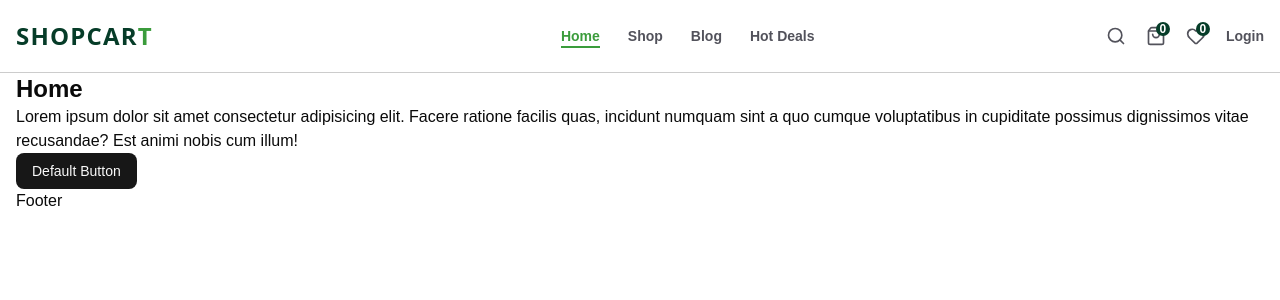
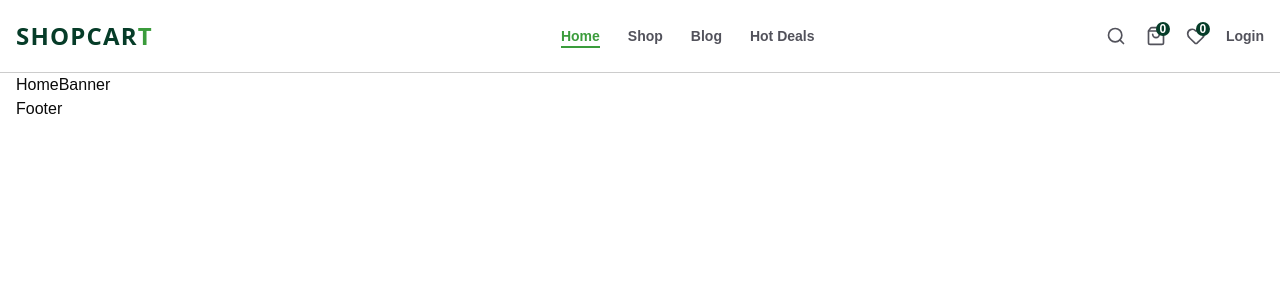
Before and after one commit to Roshen-Perera/nintrix-app, a Next.js app: page / in a window 1280 px wide. Shown: the top 300 px of the page. Built offline with nearby package versions, Linux system fonts and the light colour scheme; no server answers.

Commit message:
feat: replace placeholder content with HomeBanner component in Home page

```diff
--- a/app/page.tsx
+++ b/app/page.tsx
@@ -1,13 +1,11 @@
 import Container from '@/components/Container'
-import { Button } from '@/components/ui/button'
+import HomeBanner from '@/components/HomeBanner'
 import React from 'react'
 
 const Home = () => {
   return (
     <Container>
-      <h2 className='text-2xl font-semibold'>Home</h2>
-      <p>Lorem ipsum dolor sit amet consectetur adipisicing elit. Facere ratione facilis quas, incidunt numquam sint a quo cumque voluptatibus in cupiditate possimus dignissimos vitae recusandae? Est animi nobis cum illum!</p>
-      <Button variant="default">Default Button</Button>
+      <HomeBanner />
     </Container>
   )
 }
```
